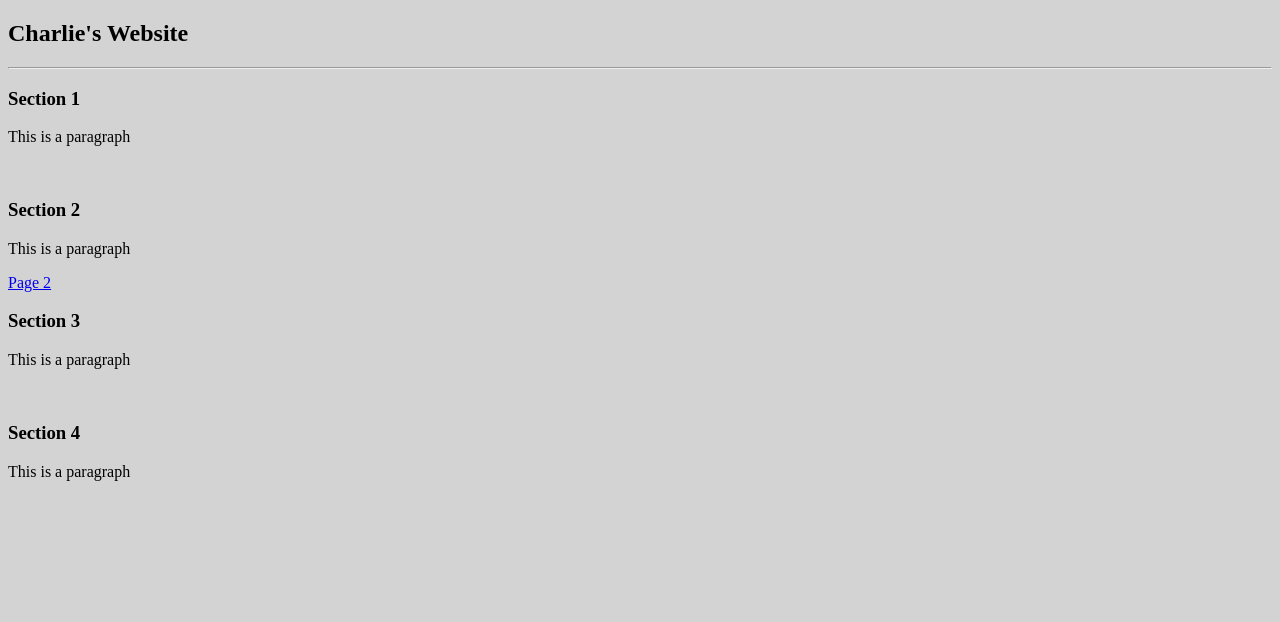
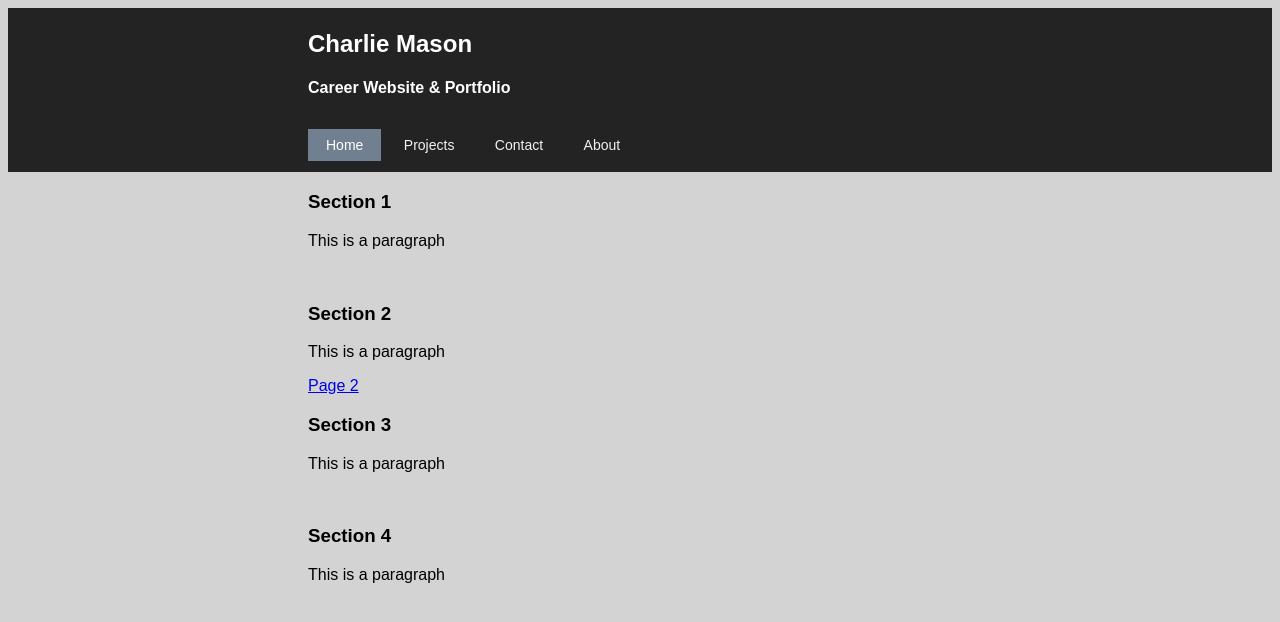
Before and after one commit to CharlieNUA/Portfolio-Website, a plain HTML site: page index.html in a window 1280 px wide. Drawn offline with Linux system fonts and the light colour scheme.

Commit message:
added nav bar

```diff
--- a/index.html
+++ b/index.html
@@ -7,21 +7,83 @@
    <meta name="keywords" content="Games Portfolio, University Games Developer, Games Developer, Games Design,
    Indie developer, University Student, Charlie Mason, Charles Mason, Nua, Norwich University of the arts">
    <meta name="viewport" content="width=device-width, intial-scale =1.0">
+   <style>
+    body {
+    margin: 15;
+
+    font-family: Arial, Helvetica, sans-serif;
+   }
+
+.topnav {
+  overflow: hidden;
+  background-color: #232323;
+  padding: 18px 0px;
+  width: 331px;
+  margin-left: 300px;
+
+}
+
+.topnav a {
+
+  color: #f2f2f2;
+  text-align: center;
+  padding: 8px 18px;
+  text-decoration: none;
+  font-size: 14px;
+}
+
+.topnav a:hover {
+  background-color: #ddd;
+  color: black;
+}
+
+.topnav a.active {
+  background-color: #708090;
+  color: white;
+}
+
+div.Titles{
+
+  margin-left: 300px;
+  padding-top: 2px;
+}
+
+
+}
+
+</style>
 <title>Charlie's Website </title>
+
+
  </head>
+
   <body style="background-color: LightGray;">
 
    <!-- Main Page -->
-   <header>
-    <h2>Charlie's Website</h2>
-    <nav>
+   <header style="background-color: #232323">
 
+<div class="Titles">
+
+  <h2 style="color: white;" >Charlie Mason</h2>
+   <h4 style="color: white;">Career Website & Portfolio</h4>
+</div>
+
+
+    <nav >
+
+      <div class="topnav">
+
+        <a class="active" href="index.html">Home</a>
+        <a href="Projects.html">Projects</a>
+        <a href="contact">Contact</a>
+        <a href="about">About</a>
+      </div >
     </nav>
-   </header>
-   <main>
+   </header >
+   <main style="margin-left: 300px;" >
 
      <section1>
-       <hr/>
+
        <h3>Section 1</h3>
        <p style="color: black;">This is a paragraph</p>
        <br>
```
Also changed, not shown: page2.html (deleted).
